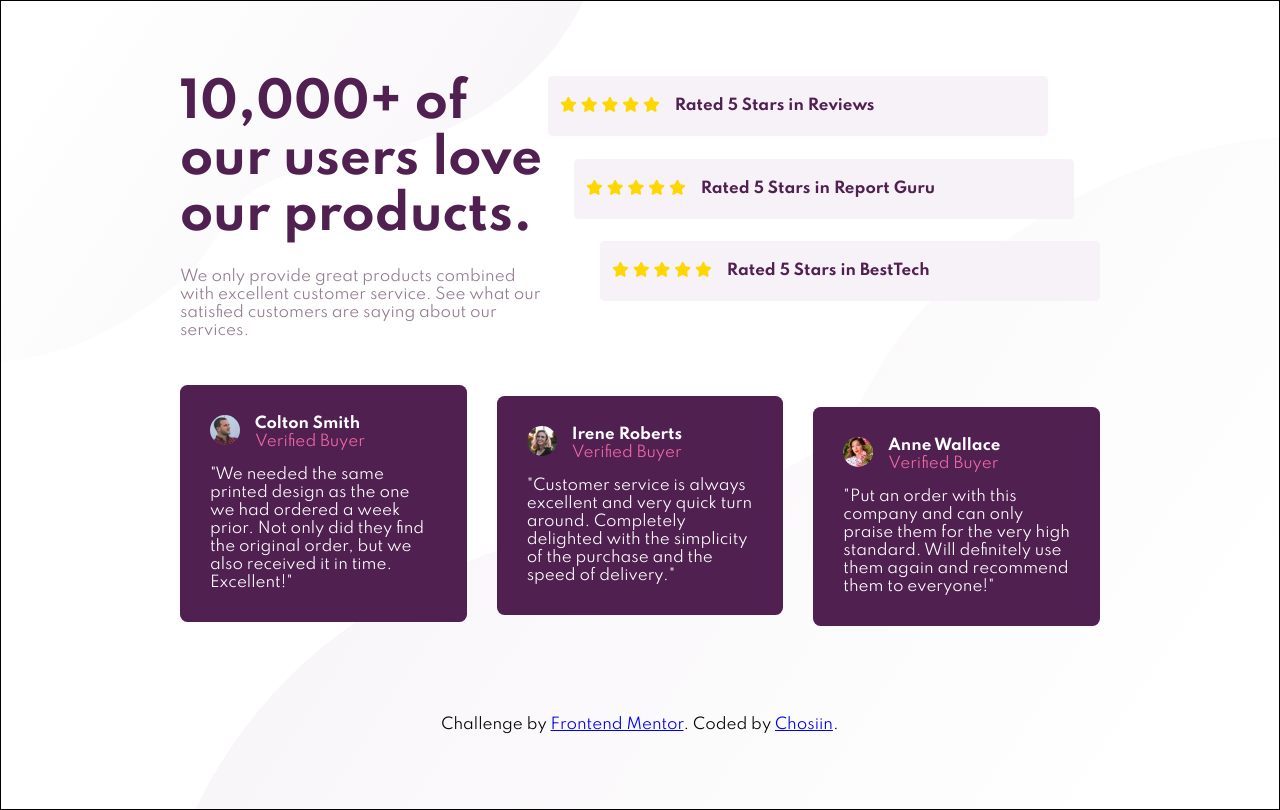
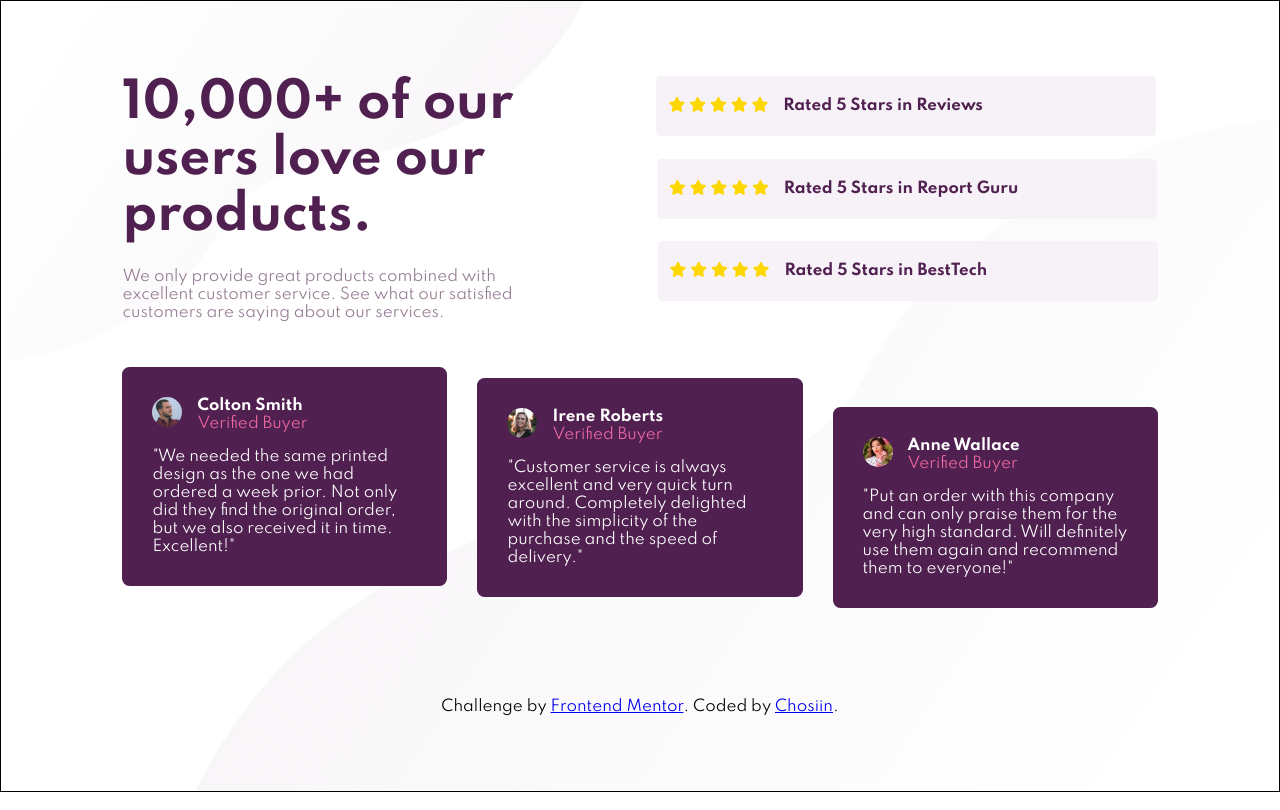
Before and after one commit to shikin93/social-proof-section, a plain HTML site: page index.html in a window 1280 px wide. Drawn offline with Linux system fonts and the light colour scheme.

Commit message:
menguubah main.css

```diff
--- a/scss/main.scss
+++ b/scss/main.scss
@@ -110,7 +110,7 @@ body {
 }
 
 /* tablet monitor*/
-@media screen and (min-width: 991px) {
+@media screen and (min-width: 1280px) {
   body {
     border: 1px solid black;
     background: url(../images/bg-pattern-top-desktop.svg),
@@ -121,7 +121,7 @@ body {
 
   .flex-container {
     // border: 1px solid black;
-    width: 80%;
+    width: 90%;
     margin: auto;
 
     display: flex;
@@ -141,10 +141,12 @@ body {
     .flex-reviews {
       display: flex;
       justify-content: start;
+      margin-left: 8em;
     }
     .flex-report {
       display: flex;
       justify-content: center;
+      margin-left: 8em;
     }
     .flex-best {
       display: flex;
@@ -174,7 +176,7 @@ body {
   .flex-testimoni {
     // border: 1px solid black;
     height: 32vh;
-    width: 80%;
+    width: 90%;
     margin: auto;
 
     display: grid;
```
Also changed, not shown: css/main.css, 1 other file.
